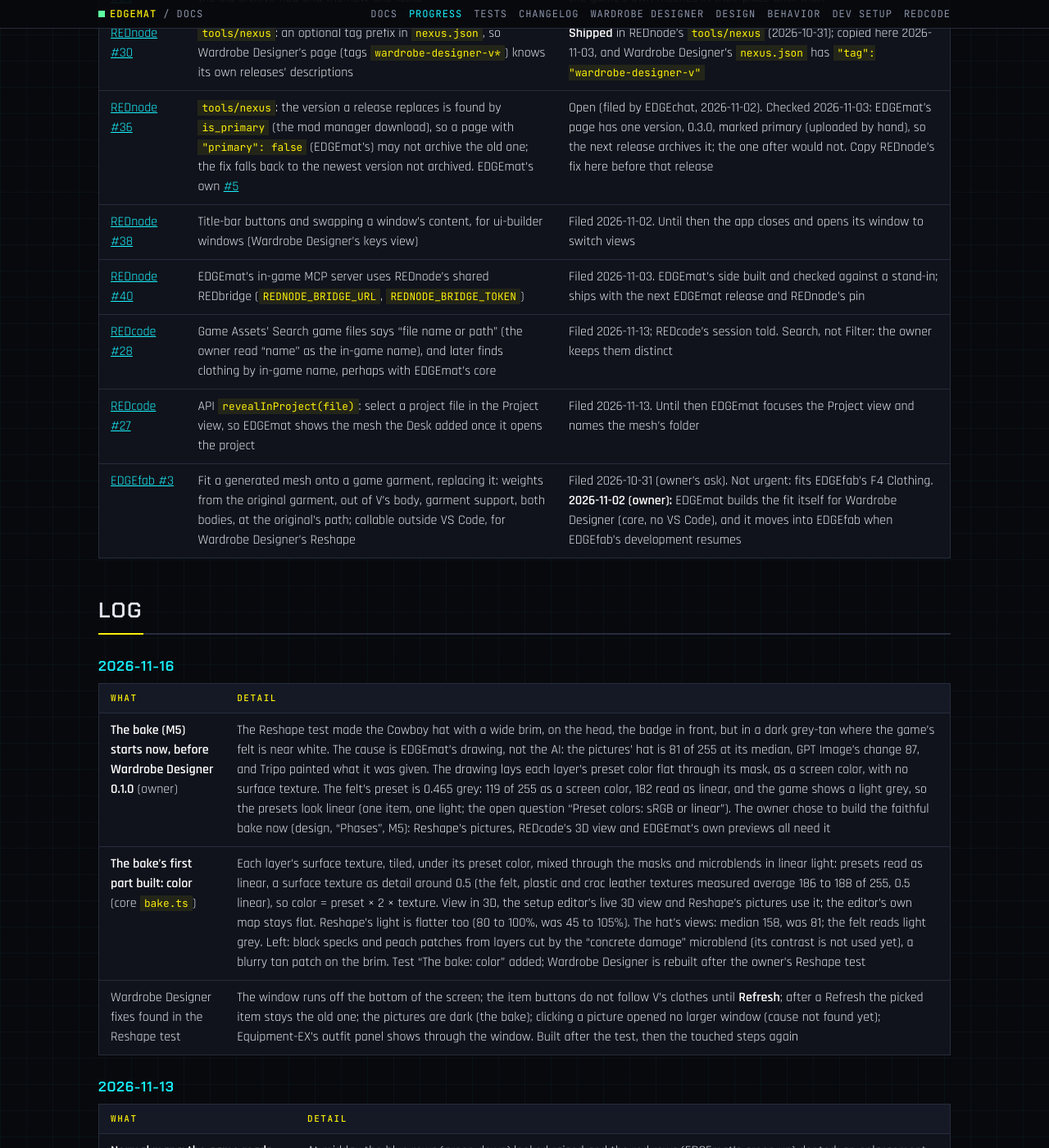
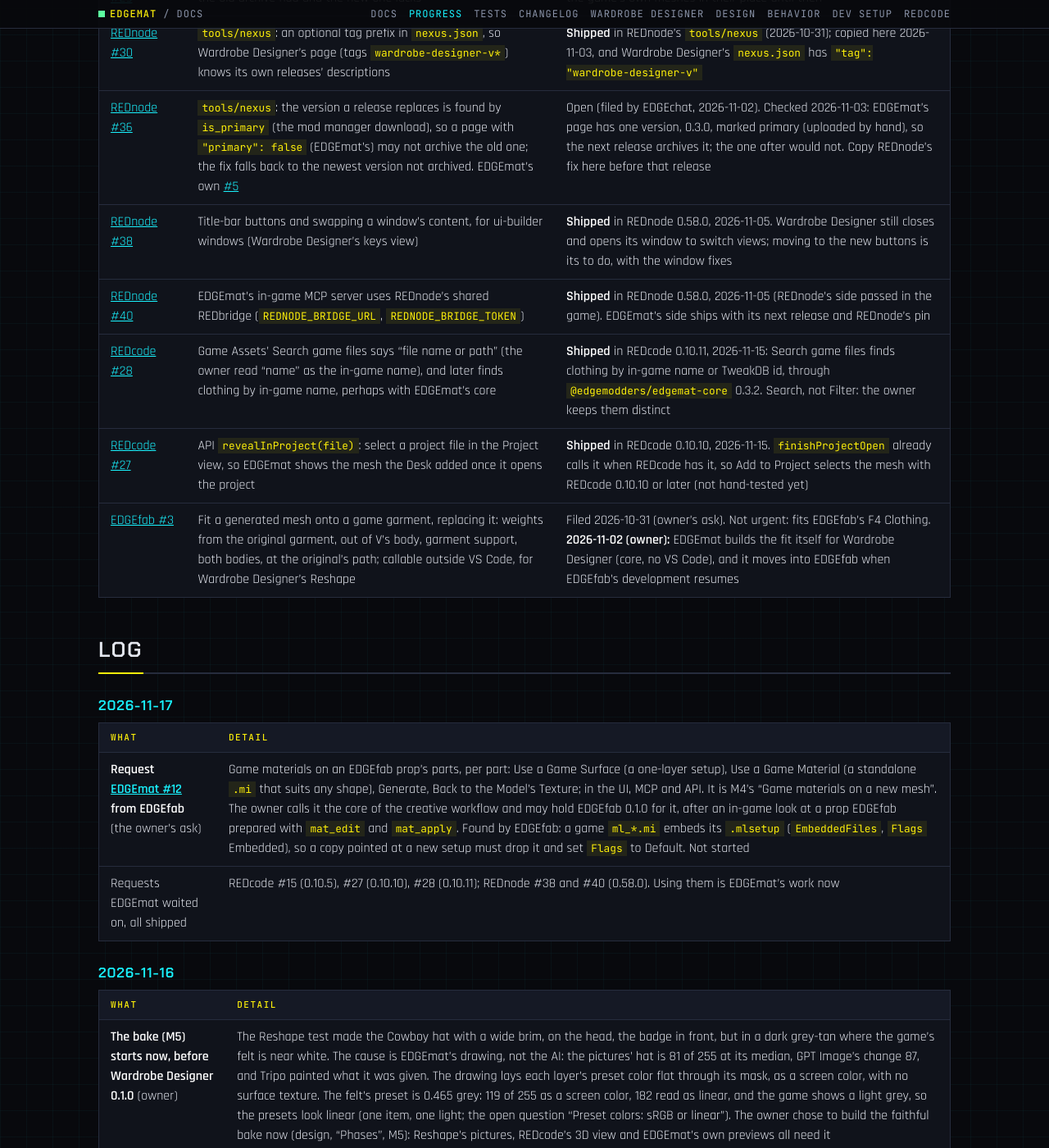
Before and after one commit to Edgemodders/EDGEmat, a Jekyll site: the page built from docs/progress.md, in a window 1280 px wide and 1400 px high, scrolled down 3638 px. Shown: the whole window at 82% size. Built offline with Jekyll 4.4.1, drawn with Linux system fonts in a browser that asks for light colours; our own code applies the rules of GitHub Pages for plain Markdown files; some of the changed text lies outside the part shown.

Commit message:
Progress: request #12 from EDGEfab (game materials on a prop's parts); the requests EDGEmat waited on have all shipped
Co-Authored-By: Claude Opus 5.5 <noreply@anthropic.com>

```diff
--- a/docs/progress.md
+++ b/docs/progress.md
@@ -39,7 +39,7 @@ Last updated 2026-11-03.
 | [REDcode #7](https://github.com/Edgemodders/REDcode/issues/7) | "Pack and try" (hot load) and "Edit in Blender" | **Shipped** in REDcode 0.10.0, 2026-10-16, hand-tested. Without Red Hot Tools, Pack and Try falls back to Pack and Install; the hot path is untested |
 | [REDbridge #5](https://github.com/Edgemodders/REDbridge/issues/5) | Mesh import for a new asset, from a GLB | **Shipped** in REDbridge 0.9.0, 2026-10-16. A GLB is imported over a template mesh (WolvenKit cannot make one from a GLB alone). The result names the GLB's materials per submesh but does not apply them: assigning materials is EDGEmat's Looks editor (M4). Not yet loaded in the game |
 | [REDcode #13](https://github.com/Edgemodders/REDcode/issues/13) | The mesh viewer's **Open in EDGEmat** button: runs `edgemat.openMesh` with `{ mesh, appearance }`; optionally a `.mesh` kind in the Project view | Open, filed 2026-10-23. EDGEmat's side is built (`50b38bc`) |
-| [REDcode #15](https://github.com/Edgemodders/REDcode/issues/15) | Kinds on Game Assets files (`assetFile.mesh`, `.mlsetup`, `.mltemplate`), and a `.mesh` kind in the Project view, so **Open in EDGEmat** shows only where it applies | Open, filed 2026-10-25. Until then the entry shows on every non-texture game file and says what it takes. #13 was told the mesh now goes on the Desk (same arguments) |
+| [REDcode #15](https://github.com/Edgemodders/REDcode/issues/15) | Kinds on Game Assets files (`assetFile.mesh`, `.mlsetup`, `.mltemplate`), and a `.mesh` kind in the Project view, so **Open in EDGEmat** shows only where it applies | **Shipped** in REDcode 0.10.5, 2026-10-29. EDGEmat still shows **Open in EDGEmat** on every non-texture game file: narrowing it to `assetFile.mesh` is EDGEmat's to do |
 | [REDcode #16](https://github.com/Edgemodders/REDcode/issues/16) | The mesh viewer repeats textures past the 0 to 1 UV square, as the game does (one line: `RepeatWrapping` in `texture()`) | **Shipped** in REDcode 0.10.4, 2026-10-26 (`ff7f4f0`; the issue closed with the release). Before it, EDGEmat's colors showed a seam and a border-colored patch where a garment's UVs run past the square (the slim-fits' left leg). Installed on the dev PC; the owner's check is step 4 of "Microblends and worn looks" |
 | [REDbridge #8](https://github.com/Edgemodders/REDbridge/issues/8) | `project.import` takes a texture setup (color, normal, grayscale) for a new `.xbm` | **Built** on REDbridge's main, closed 2026-10-23; not in a release yet (0.10.0 is the latest). Not blocking: EDGEmat copies a game texture of the right kind to the target first |
 | [EDGEbuilder #1](https://github.com/Edgemodders/EDGEbuilder/issues/1) | Index the user's mod archives, so custom objects can be placed | Open. Planned as EDGEbuilder's phase B2c, its plan to be agreed |
@@ -49,13 +49,20 @@ Last updated 2026-11-03.
 | [REDnode #29](https://github.com/Edgemodders/REDnode/issues/29) | REDswap: when it replaces an archive, also clear the cached files the old archive had and the new one lacks | Filed 2026-10-30 from W1's step 7. Wardrobe Designer's Restore puts the game's own meshes in their place until then |
 | [REDnode #30](https://github.com/Edgemodders/REDnode/issues/30) | `tools/nexus`: an optional tag prefix in `nexus.json`, so Wardrobe Designer's page (tags `wardrobe-designer-v*`) knows its own releases' descriptions | **Shipped** in REDnode's `tools/nexus` (2026-10-31); copied here 2026-11-03, and Wardrobe Designer's `nexus.json` has `"tag": "wardrobe-designer-v"` |
 | [REDnode #36](https://github.com/Edgemodders/REDnode/issues/36) | `tools/nexus`: the version a release replaces is found by `is_primary` (the mod manager download), so a page with `"primary": false` (EDGEmat's) may not archive the old one; the fix falls back to the newest version not archived. EDGEmat's own [#5](https://github.com/Edgemodders/EDGEmat/issues/5) | Open (filed by EDGEchat, 2026-11-02). Checked 2026-11-03: EDGEmat's page has one version, 0.3.0, marked primary (uploaded by hand), so the next release archives it; the one after would not. Copy REDnode's fix here before that release |
-| [REDnode #38](https://github.com/Edgemodders/REDnode/issues/38) | Title-bar buttons and swapping a window's content, for ui-builder windows (Wardrobe Designer's keys view) | Filed 2026-11-02. Until then the app closes and opens its window to switch views |
-| [REDnode #40](https://github.com/Edgemodders/REDnode/issues/40) | EDGEmat's in-game MCP server uses REDnode's shared REDbridge (`REDNODE_BRIDGE_URL`, `REDNODE_BRIDGE_TOKEN`) | Filed 2026-11-03. EDGEmat's side built and checked against a stand-in; ships with the next EDGEmat release and REDnode's pin |
-| [REDcode #28](https://github.com/Edgemodders/REDcode/issues/28) | Game Assets' Search game files says "file name or path" (the owner read "name" as the in-game name), and later finds clothing by in-game name, perhaps with EDGEmat's core | Filed 2026-11-13; REDcode's session told. Search, not Filter: the owner keeps them distinct |
-| [REDcode #27](https://github.com/Edgemodders/REDcode/issues/27) | API `revealInProject(file)`: select a project file in the Project view, so EDGEmat shows the mesh the Desk added once it opens the project | Filed 2026-11-13. Until then EDGEmat focuses the Project view and names the mesh's folder |
+| [REDnode #38](https://github.com/Edgemodders/REDnode/issues/38) | Title-bar buttons and swapping a window's content, for ui-builder windows (Wardrobe Designer's keys view) | **Shipped** in REDnode 0.58.0, 2026-11-05. Wardrobe Designer still closes and opens its window to switch views; moving to the new buttons is its to do, with the window fixes |
+| [REDnode #40](https://github.com/Edgemodders/REDnode/issues/40) | EDGEmat's in-game MCP server uses REDnode's shared REDbridge (`REDNODE_BRIDGE_URL`, `REDNODE_BRIDGE_TOKEN`) | **Shipped** in REDnode 0.58.0, 2026-11-05 (REDnode's side passed in the game). EDGEmat's side ships with its next release and REDnode's pin |
+| [REDcode #28](https://github.com/Edgemodders/REDcode/issues/28) | Game Assets' Search game files says "file name or path" (the owner read "name" as the in-game name), and later finds clothing by in-game name, perhaps with EDGEmat's core | **Shipped** in REDcode 0.10.11, 2026-11-15: Search game files finds clothing by in-game name or TweakDB id, through `@edgemodders/edgemat-core` 0.3.2. Search, not Filter: the owner keeps them distinct |
+| [REDcode #27](https://github.com/Edgemodders/REDcode/issues/27) | API `revealInProject(file)`: select a project file in the Project view, so EDGEmat shows the mesh the Desk added once it opens the project | **Shipped** in REDcode 0.10.10, 2026-11-15. `finishProjectOpen` already calls it when REDcode has it, so Add to Project selects the mesh with REDcode 0.10.10 or later (not hand-tested yet) |
 | [EDGEfab #3](https://github.com/Edgemodders/EDGEfab/issues/3) | Fit a generated mesh onto a game garment, replacing it: weights from the original garment, out of V's body, garment support, both bodies, at the original's path; callable outside VS Code, for Wardrobe Designer's Reshape | Filed 2026-10-31 (owner's ask). Not urgent: fits EDGEfab's F4 Clothing. **2026-11-02 (owner):** EDGEmat builds the fit itself for Wardrobe Designer (core, no VS Code), and it moves into EDGEfab when EDGEfab's development resumes |
 
 ## Log
+
+### 2026-11-17
+
+| What | Detail |
+|---|---|
+| **Request [EDGEmat #12](https://github.com/Edgemodders/EDGEmat/issues/12) from EDGEfab** (the owner's ask) | Game materials on an EDGEfab prop's parts, per part: Use a Game Surface (a one-layer setup), Use a Game Material (a standalone `.mi` that suits any shape), Generate, Back to the Model's Texture; in the UI, MCP and API. It is M4's "Game materials on a new mesh". The owner calls it the core of the creative workflow and may hold EDGEfab 0.1.0 for it, after an in-game look at a prop EDGEfab prepared with `mat_edit` and `mat_apply`. Found by EDGEfab: a game `ml_*.mi` embeds its `.mlsetup` (`EmbeddedFiles`, `Flags` Embedded), so a copy pointed at a new setup must drop it and set `Flags` to Default. Not started |
+| Requests EDGEmat waited on, all shipped | REDcode #15 (0.10.5), #27 (0.10.10), #28 (0.10.11); REDnode #38 and #40 (0.58.0). Using them is EDGEmat's work now |
 
 ### 2026-11-16
 
```
